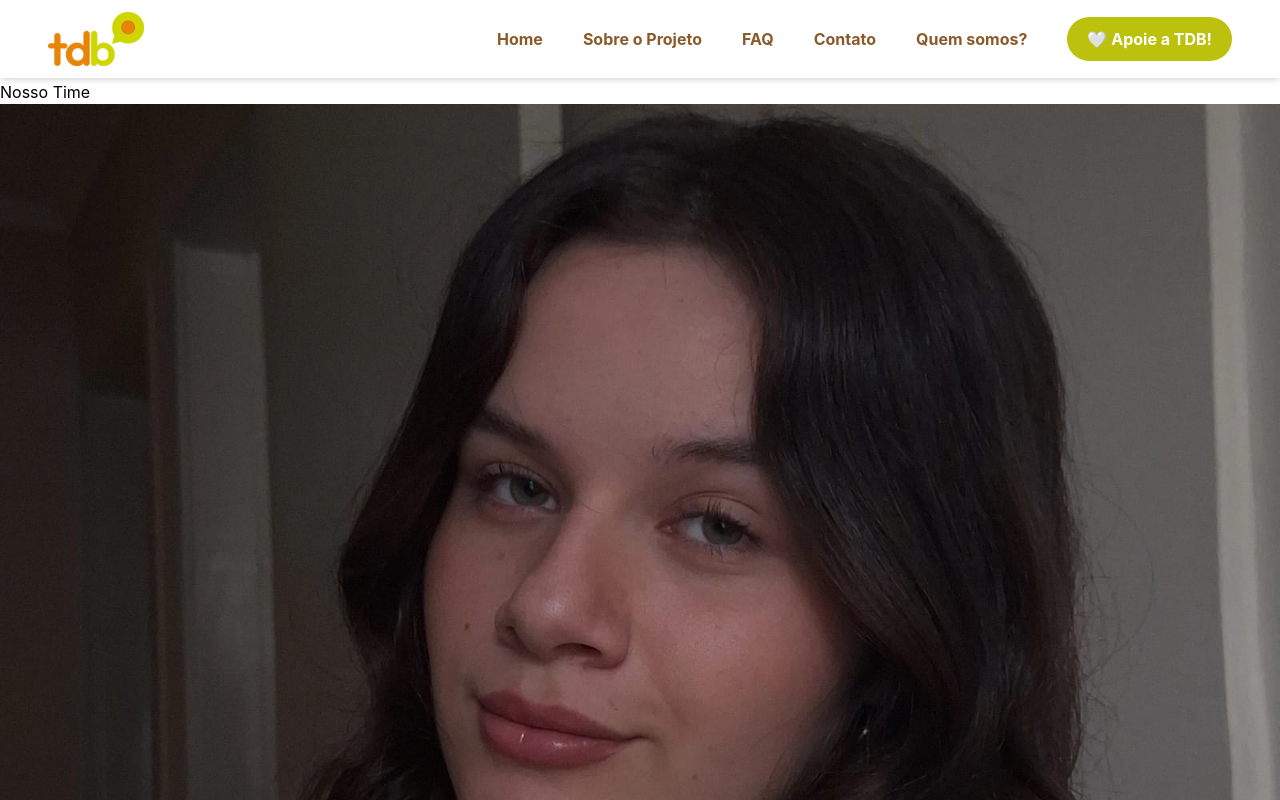
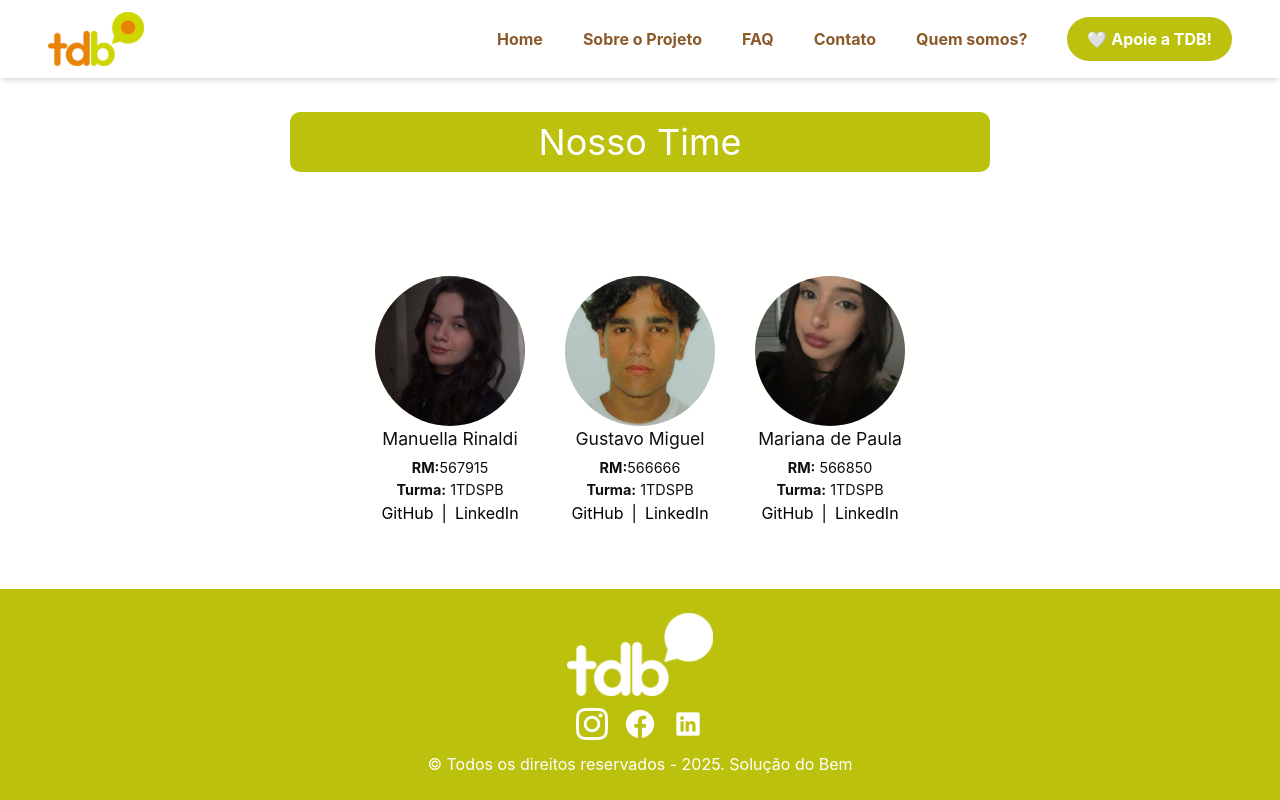
Before and after one commit to GustavoMiguelk/Challenge-TDB-Front-End, a React (Vite) app: page /integrantes in a window 1280 px wide. Shown: the top 800 px of the page. Built offline with nearby package versions, Linux system fonts and the light colour scheme.

Commit message:
feat: Adicionando estilo com tailwind na página Integrantes

```diff
--- a/src/routes/Integrantes/Integrantes.tsx
+++ b/src/routes/Integrantes/Integrantes.tsx
@@ -2,37 +2,39 @@ export default function Integrantes() {
   return (
     <div>
 <main>
-      <h2>Nosso Time</h2>
-      <section className="integrantes">
+  <h2 className="block text-center text-5xl text-white bg-[#BCC10e] rounded-[10px] w-[700px] max-w-[90%] px-[10px] py-[10px] mx-auto mt-[50px] md:text-4xl md:mt-8 sm:text-[1.8rem]">
+    Nosso Time
+  </h2>
+  <section className="flex justify-center gap-[40px] flex-wrap text-center mt-[40px] bg-[rgb(255,255,254)] px-4 py-8">
     {/* Integrante 1 */}
-        <div className="integrante">
-          <img src="/assets/images/img-14-foto-integrante.jpg" alt="Manuella Rinaldi" />
-          <h3>Manuella Rinaldi</h3>
-          <p><strong>RM:</strong>567915</p>
-          <p><strong>Turma:</strong> 1TDSPB</p>
-          <div className="links">
+    <div className="py-8 md:py-8">
+      <img src="/assets/images/img-14-foto-integrante.jpg" alt="Manuella Rinaldi" className="w-[150px] h-[150px] rounded-full object-cover mx-auto" />
+      <h3 className="mb-[5px] text-[1.1rem] text-[#0f0f0f]">Manuella Rinaldi</h3>
+      <p className="text-[#0f0f0f] text-[0.9rem]"><strong>RM:</strong>567915</p>
+      <p className="text-[#0f0f0f] text-[0.9rem]"><strong>Turma:</strong> 1TDSPB</p>
+      <div className="flex justify-center gap-2">
         <a href="https://github.com/manuellarinaldi" target="_blank" rel="noreferrer">GitHub</a> |
         <a href="https://www.linkedin.com/in/manuellarinaldii" target="_blank" rel="noreferrer">LinkedIn</a>
       </div>
     </div>
     {/* Integrante 2 */}
-        <div className="integrante">
-          <img src="/assets/images/img-15-foto-integrante.jpg" alt="Gustavo Miguel" />
-          <h3>Gustavo Miguel</h3>
-          <p><strong>RM:</strong>566666</p>
-          <p><strong>Turma:</strong> 1TDSPB</p>
-          <div className="links">
+    <div className="py-8 md:py-8">
+      <img src="/assets/images/img-15-foto-integrante.jpg" alt="Gustavo Miguel" className="w-[150px] h-[150px] rounded-full object-cover mx-auto" />
+      <h3 className="mb-[5px] text-[1.1rem] text-[#0f0f0f]">Gustavo Miguel</h3>
+      <p className="text-[#0f0f0f] text-[0.9rem]"><strong>RM:</strong>566666</p>
+      <p className="text-[#0f0f0f] text-[0.9rem]"><strong>Turma:</strong> 1TDSPB</p>
+      <div className="flex justify-center gap-2">
         <a href="https://github.com/GustavoMiguelk" target="_blank" rel="noreferrer">GitHub</a>|
         <a href="https://www.linkedin.com/in/gustavo-miguel-dev/" target="_blank" rel="noreferrer">LinkedIn</a>
       </div>
     </div>
     {/* Integrante 3 */}
-        <div className="integrante">
-          <img src="/assets/images/img-16-foto-integrante.jpg" alt="Mariana de Paula" />
-          <h3>Mariana de Paula</h3>
-          <p><strong>RM:</strong> 566850</p>
-          <p><strong>Turma:</strong> 1TDSPB</p>
-          <div className="links">
+    <div className="py-8 md:py-8">
+      <img src="/assets/images/img-16-foto-integrante.jpg" alt="Mariana de Paula" className="w-[150px] h-[150px] rounded-full object-cover mx-auto" />
+      <h3 className="mb-[5px] text-[1.1rem] text-[#0f0f0f]">Mariana de Paula</h3>
+      <p className="text-[#0f0f0f] text-[0.9rem]"><strong>RM:</strong> 566850</p>
+      <p className="text-[#0f0f0f] text-[0.9rem]"><strong>Turma:</strong> 1TDSPB</p>
+      <div className="flex justify-center gap-2">
         <a href="https://github.com/marianaaguiar27" target="_blank" rel="noreferrer">GitHub</a>|
         <a href="https://www.linkedin.com/in/mariana-de-paula-aguiar-149b34389/?utm_source=share&utm_campaign=share_via&utm_content=profile&utm_medium=ios_app" target="_blank" rel="noreferrer">LinkedIn</a>
       </div>
```
Lines whose indentation alone changed are shown as unchanged.
